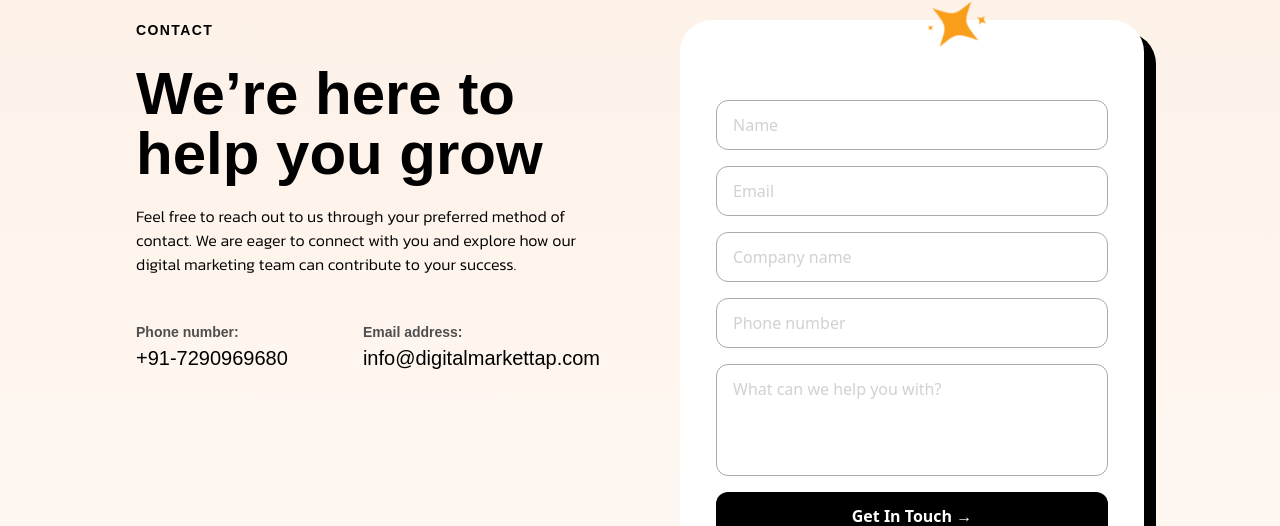
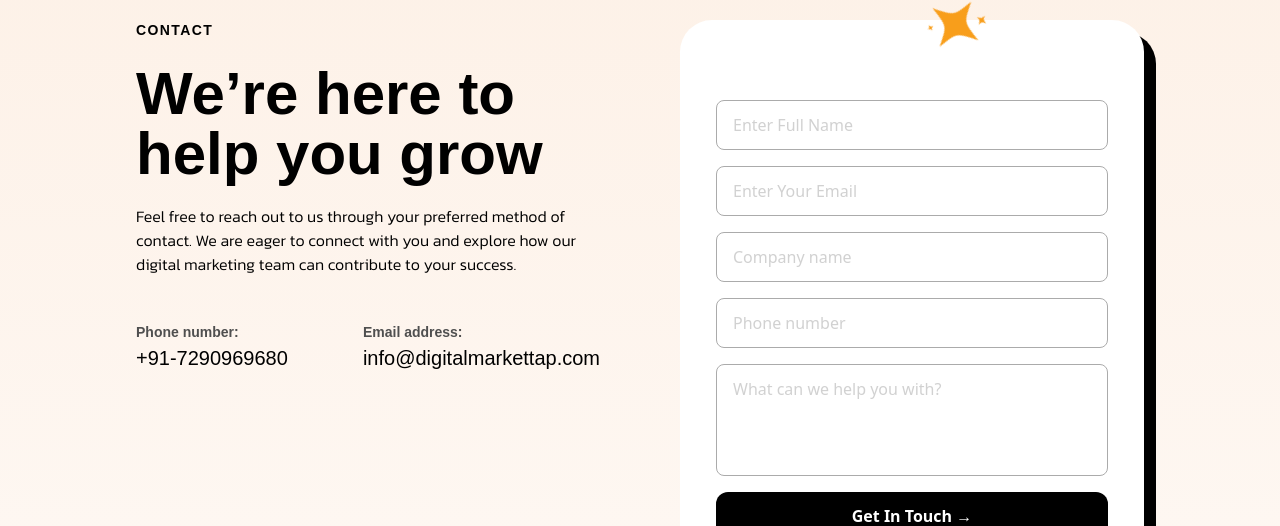
Before and after one commit to webdeveloperdmt01/digitalMarketTap-1, a React (Vite) app: page /contact-us in a window 1280 px wide. Shown: the part 136-662 px from the top of the page. Built offline with nearby package versions, Linux system fonts and the light colour scheme; the HTML template or start-up script is replaced by a standard one; a web font is replaced by a local one.

Commit message:
final push

```diff
--- a/src/pages/ContactUs.jsx
+++ b/src/pages/ContactUs.jsx
@@ -84,7 +84,7 @@ function ContactUs() {
         <div className="flex lg:justify-end justify-center pt-2.5 pr-2.5 pb-2.5 pl-0 lg:p-0">
           <div className="bg-white rounded-4xl shadow-[12px_12px_0_0_black] px-2 lg:px-5 pt-14 lg:pt-20 pb-5 lg:pb-10 relative max-w-[490px] w-full">
             {showSuccess && (
-              <div className="absolute top-4 left-1/2 transform -translate-x-1/2 bg-green-500 text-white px-6 py-3 rounded-xl shadow-lg z-50 text-sm font-medium">
+              <div className="absolute top-4 left-1/2 transform -translate-x-1/2 bg-[#6754E9] text-white px-6 py-3 rounded-xl shadow-lg z-50 text-sm font-medium">
               ContactUs Form Submitted!
               </div>
             )}
@@ -95,20 +95,20 @@ function ContactUs() {
               <input
                 type="text"
                 name="name"
-                placeholder="Name"
+                placeholder="Enter Full Name"
                 value={formData.name}
                 onChange={handleChange}
-                className={`w-full px-4 py-3 border ${errors.name ? 'border-red-500' : 'border-[#ababab]'} hover:border-[#6754E9] rounded-xl outline-none`}
+                className={`w-full px-3 py-2 md:px-4 md:py-3 border ${errors.name ? 'border-red-500' : 'border-[#ababab]'} hover:border-[#6754E9] rounded-[8px] outline-none`}
               />
               {errors.name && <p className="text-red-500 text-sm -mt-2">{errors.name}</p>}
 
               <input
                 type="email"
                 name="email"
-                placeholder="Email"
+                placeholder="Enter Your Email"
                 value={formData.email}
                 onChange={handleChange}
-                className={`w-full px-4 py-3 border ${errors.email ? 'border-red-500' : 'border-[#ababab]'} hover:border-[#6754E9] rounded-xl outline-none`}
+                className={`w-full px-3 py-2 md:px-4 md:py-3 border ${errors.email ? 'border-red-500' : 'border-[#ababab]'} hover:border-[#6754E9] rounded-[8px] outline-none`}
               />
               {errors.email && <p className="text-red-500 text-sm -mt-2">{errors.email}</p>}
 
@@ -118,7 +118,7 @@ function ContactUs() {
                 placeholder="Company name"
                 value={formData.company}
                 onChange={handleChange}
-                className={`w-full px-4 py-3 border ${errors.company ? 'border-red-500' : 'border-[#ababab]'} hover:border-[#6754E9] rounded-xl outline-none`}
+                className={`w-full px-3 py-2 md:px-4 md:py-3 border ${errors.company ? 'border-red-500' : 'border-[#ababab]'} hover:border-[#6754E9] rounded-[8px] outline-none`}
               />
               {errors.company && <p className="text-red-500 text-sm -mt-2">{errors.company}</p>}
 
@@ -128,7 +128,7 @@ function ContactUs() {
                 placeholder="Phone number"
                 value={formData.phone}
                 onChange={handleChange}
-                className={`w-full px-4 py-3 border ${errors.phone ? 'border-red-500' : 'border-[#ababab]'} hover:border-[#6754E9] rounded-xl outline-none`}
+                className={`w-full px-3 py-2 md:px-4 md:py-3 border ${errors.phone ? 'border-red-500' : 'border-[#ababab]'} hover:border-[#6754E9] rounded-[8px] outline-none`}
               />
               {errors.phone && <p className="text-red-500 text-sm -mt-2">{errors.phone}</p>}
 
@@ -137,7 +137,7 @@ function ContactUs() {
                 placeholder="What can we help you with?"
                 value={formData.message}
                 onChange={handleChange}
-                className={`w-full px-4 py-3 border ${errors.message ? 'border-red-500' : 'border-[#ababab]'} hover:border-[#6754E9] rounded-xl outline-none resize-none h-28`}
+                className={`w-full px-4 py-3 border ${errors.message ? 'border-red-500' : 'border-[#ababab]'} hover:border-[#6754E9] rounded-[8px] outline-none resize-none h-28`}
               ></textarea>
               {errors.message && <p className="text-red-500 text-sm -mt-2">{errors.message}</p>}
 
--- a/src/pages/Home.jsx
+++ b/src/pages/Home.jsx
@@ -118,7 +118,6 @@ const Home = () => {
           <img src={BorderBottom} alt="border-bottom-line" className="w-full absolute bottom-0 right-0 object-contain pb-6 px-5 md:px-10 lg:px-30"/>
       </div>
 
-
       <section className="w-full px-5 md:px-10 py-10 lg:px-30 lg:py-14">
         <div className="max-w-8xl mx-auto grid md:grid-cols-2 gap-3 md:gap-6 items-start">
           <div>
```
